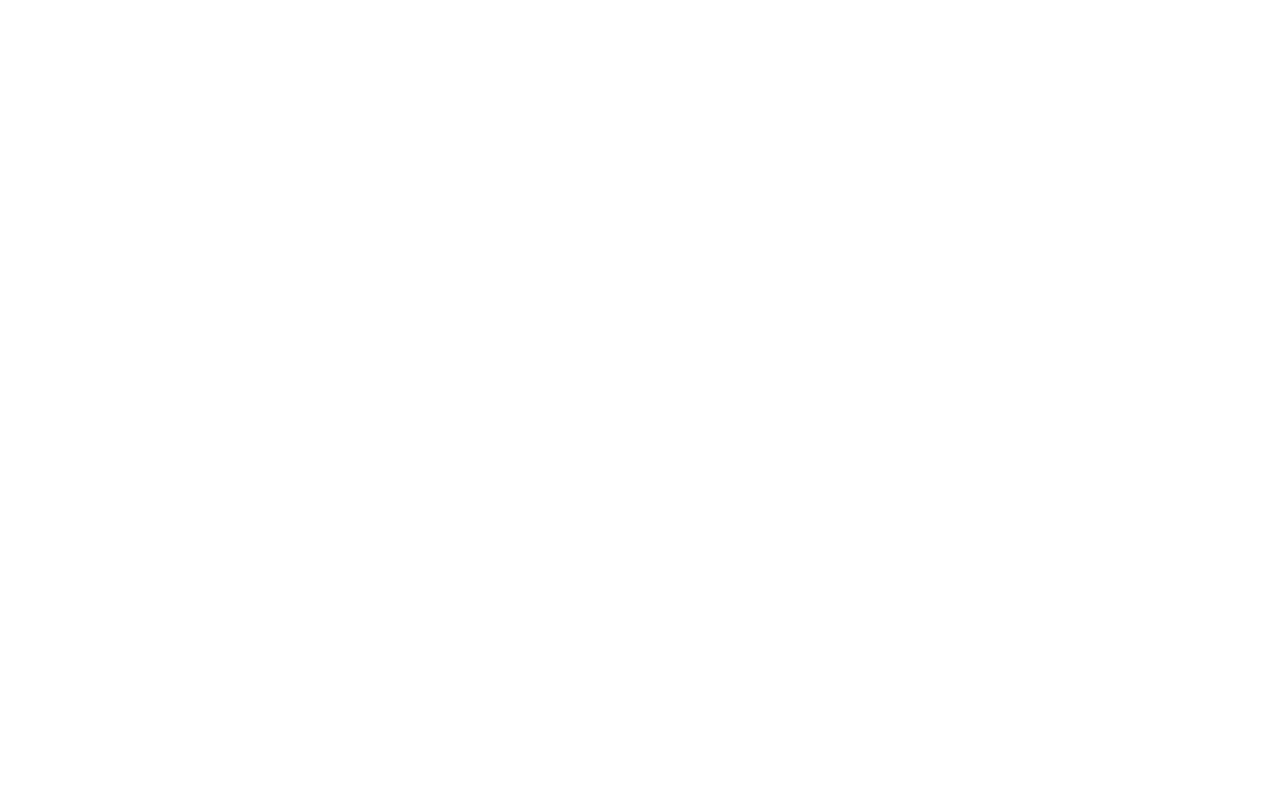
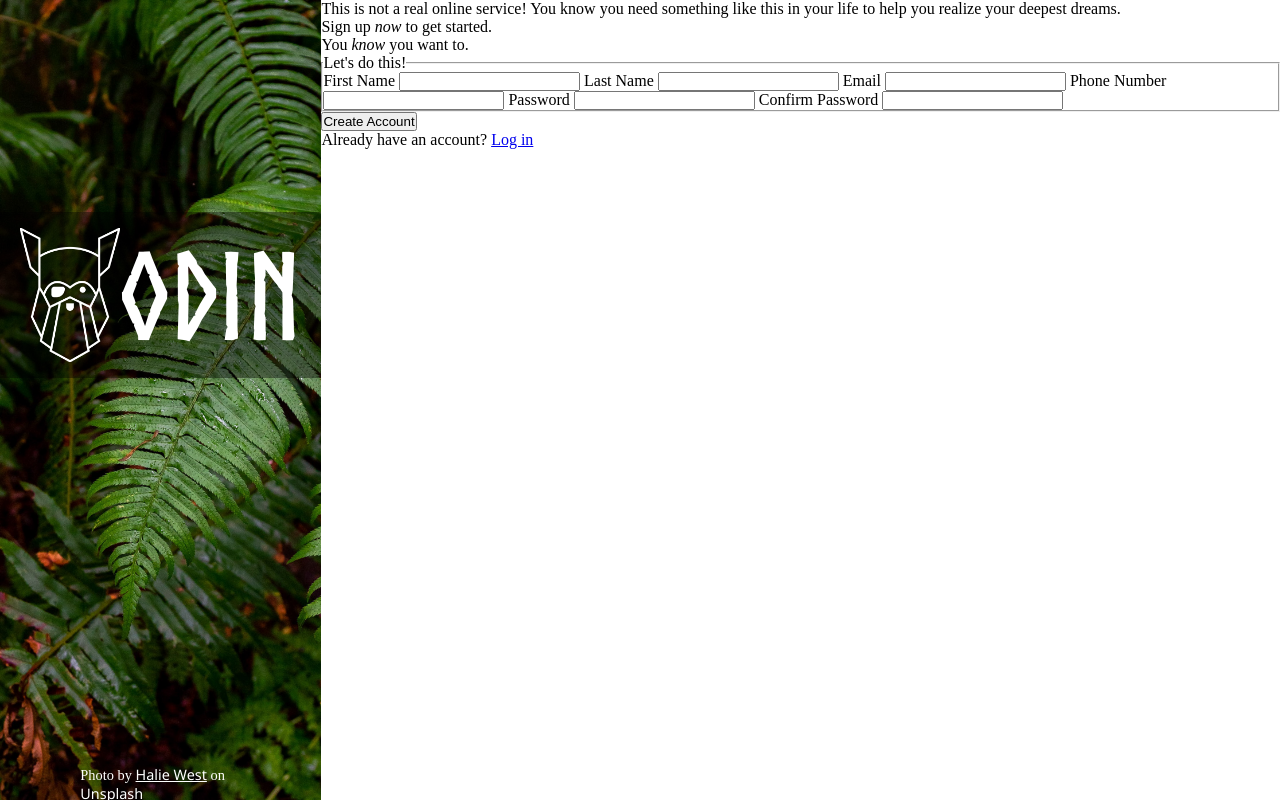
Before and after one commit to hwhuang27/odin-signup, a plain HTML site: page index.html in a window 1280 px wide. Drawn offline with Linux system fonts and the light colour scheme.

Commit message:
Structure left side of webpage

```diff
--- a/index.html
+++ b/index.html
@@ -9,5 +9,57 @@
 </head>
 <body>
 
+    <div class="container-left">
+        <div class="odin-banner">
+            <img src="/images/odin-lined.png" alt="odin-logo" class="odin-logo">
+            <h1>ODIN</h1>
+        </div>
+        <div class="bg-footer">Photo by <a href="https://unsplash.com/@haliewestphoto">Halie West</a> on <a
+                href="https://unsplash.com/">Unsplash</a></div>
+        <img src="/images/halie-west-25xggax4bSA-unsplash.jpg" alt="wet fern leaves" class="bg-left">
+    </div>
+
+    <div class="container-right">
+        <header>
+            <p>This is not a real online service! You know you need something like this in your life to help you realize your deepest dreams.</p>
+            <p>Sign up <em>now</em> to get started.</p>
+            <p>You <em>know</em> you want to.</p>
+        </header>
+
+        <section class="form-area">
+            <form action="/" method="post" id="signup-form">
+                <fieldset>
+                    <legend>Let's do this!</legend>
+
+                    <label for="first_name">First Name</label>
+                    <input type="text" id="first_name" name="first_name" >
+
+                    <label for="last_name">Last Name</label>
+                    <input type="text" id="last_name" name="last_name">
+
+                    <label for="email">Email</label>
+                    <input type="email" id="email" name="email">
+
+                    <label for="phone">Phone Number</label>
+                    <input type="tel" id="phone" name="phone">
+
+                    <label for="password">Password</label>
+                    <input type="password" id="password" name="password">
+
+                    <label for="confirm-pw">Confirm Password</label>
+                    <input type="password" id="confirm-pw" name="confirm-pw">
+                </fieldset>
+            </form>
+        </section>
+
+        <footer>
+            <button type="submit" form="signup-form">Create Account</button>
+            <p>Already have an account? <a href="/">Log in</a></p>
+        </footer>
+
+
+    </div>
+
+
 </body>
 </html>
--- a/styles.css
+++ b/styles.css
@@ -1,5 +1,76 @@
+@font-face {
+    font-family: 'norsebold';
+    src: url('/fonts/norse-bold-webfont.woff2') format('woff2'),
+        url('/fonts/norse-bold-webfont.woff') format('woff');
+    font-weight: normal;
+    font-style: normal;
+
+}
+
 *{
     margin: 0;
     padding: 0;
     box-sizing: border-box;
+    overflow: hidden;
 }
+
+body{
+    display: flex;
+}
+
+.container-left{
+    position: relative;
+}
+
+.bg-left {
+    height: 100vh;
+}
+
+.bg-footer{
+    color: white;
+    position: absolute;
+    top: 98vh;
+    left: 50%;
+    transform: translate(-50%, -50%);
+    font-size: 0.9rem;
+}
+
+.bg-footer a{
+    color: white;
+    font-family:'Segoe UI', Tahoma, Geneva, Verdana, sans-serif;
+}
+
+.odin-banner{
+    display: flex;
+    background-color: rgba(0, 0, 0, 0.4);
+    justify-content: center;
+    position: absolute;
+    width: 100%;
+    margin-top: 212px;
+    padding: 16px;
+    font-size: 60px;
+}
+
+.odin-banner img{
+    width: 100px;
+}
+
+.odin-banner h1{
+    font-family: 'norsebold', serif;
+    font-weight: bold;
+    color: white;
+    align-self: center;
+
+}
+
+
+
+
+
+
+
+
+
+img{
+
+}
```
Also changed, not shown: fonts/norse-bold-webfont.woff (added), fonts/norse-bold-webfont.woff2 (added).
